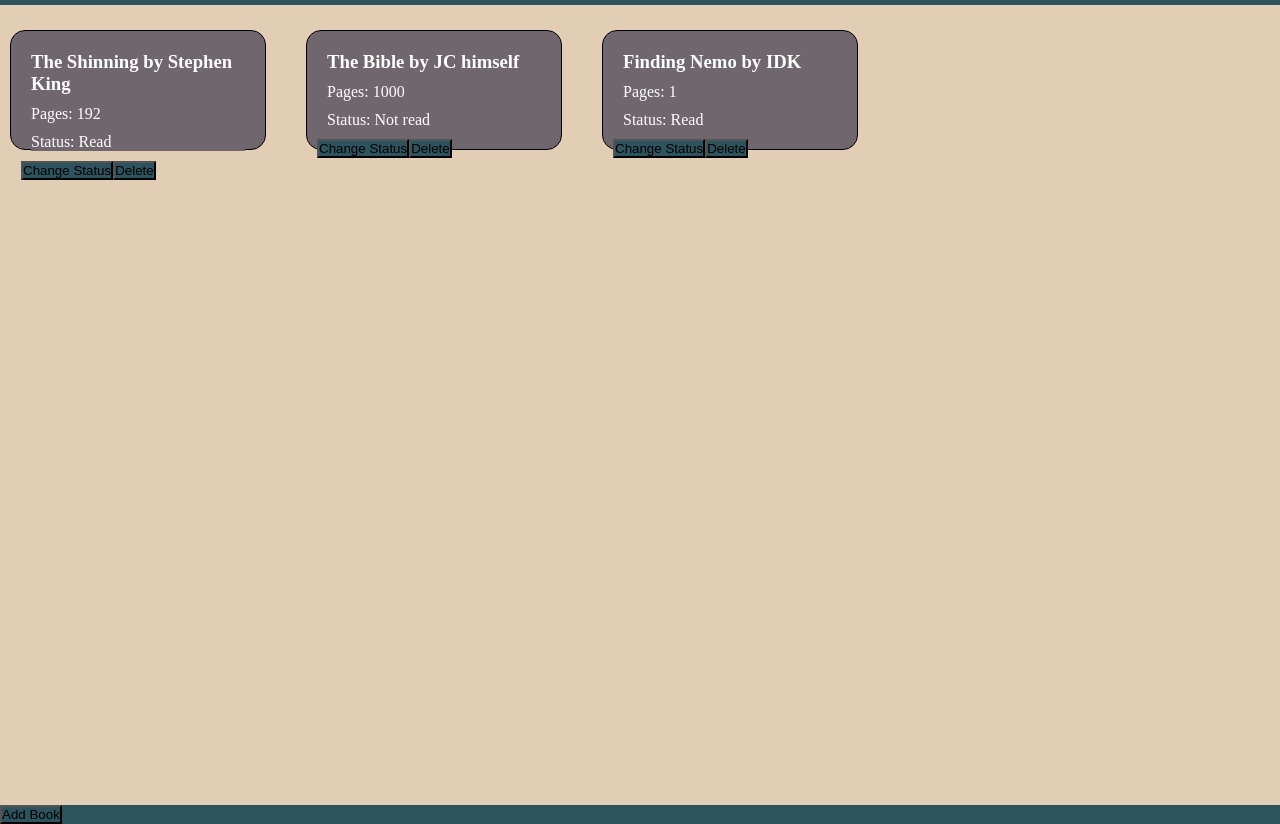
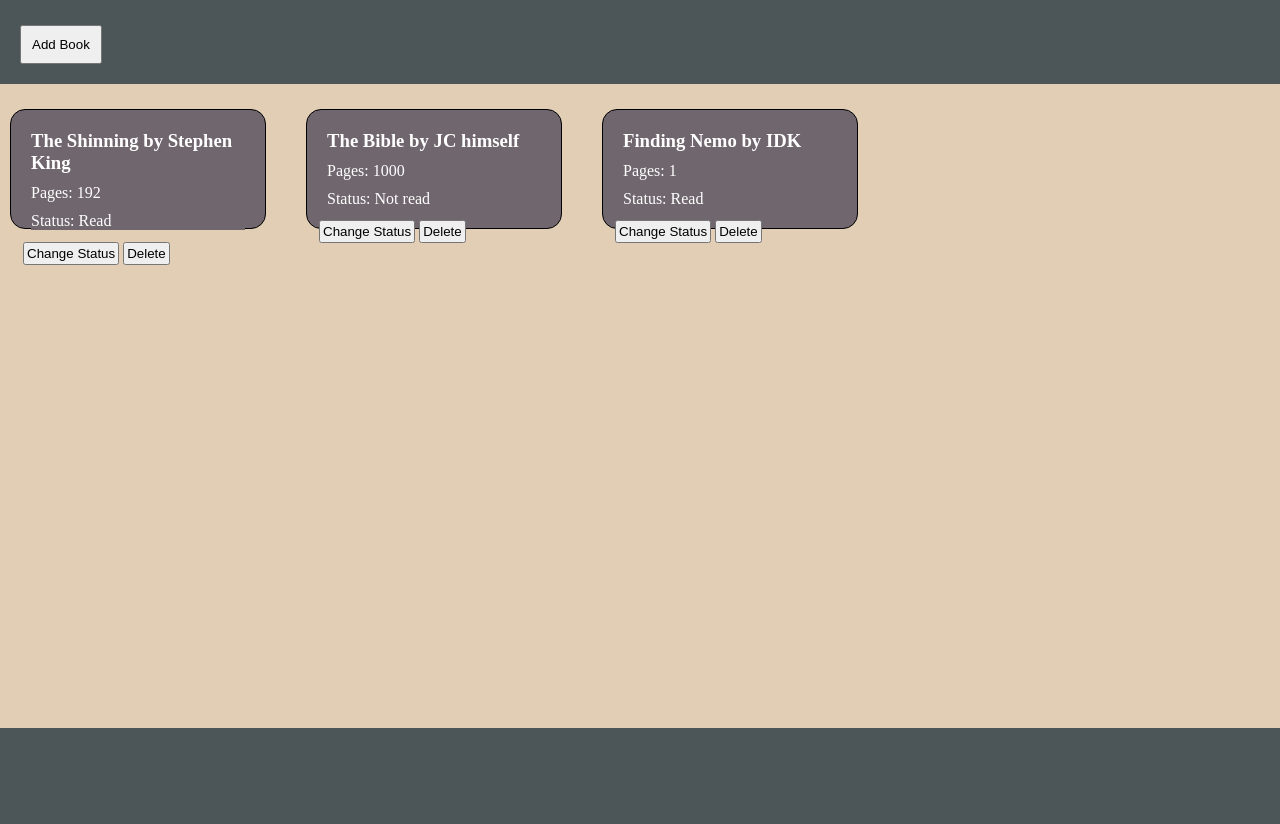
Before and after one commit to GMonteiro90/Library, a plain HTML site: page index.html in a window 1280 px wide. Shown: the part 72-896 px from the top of the page. After the commit the page ends 800 px from the top, so only its background shows below. Drawn offline with Linux system fonts and the light colour scheme.

Commit message:
updated index.html and style.css to final versions

```diff
--- a/index.html
+++ b/index.html
@@ -11,7 +11,7 @@
     <div class="title">
       <h1>My Library</h1>
     </div>
-    <div class="display"></div>
+    <div class="add">
       <button id="addBook">Add Book</button>
       <form id="addBookForm" style="display: none;">
         <label for="bookTitle">Title</label>
@@ -22,7 +22,9 @@
         <input type="number" id="bookPages" name="bookPages" min="0" required>
         <label for="bookRead">Read</label>
         <input type="checkbox" id="bookRead" name="bookRead"><br>
-        <button class="submit" type="submit">Submit</button>
+        <button id="submit" type="submit">Submit</button>
       </form>
+    </div>
+    <div class="display"></div>
   </body>
 </html>
--- a/style.css
+++ b/style.css
@@ -2,8 +2,13 @@
     margin: 0;
     padding: 0;
     box-sizing: border-box;
-    display: flexbox;
-    background-color: #2d545e;
+}
+
+body{
+  background-color: #4c5658;
+  min-height: 100vh;
+  display: flex;
+  flex-direction: column;
 }
 
 .title {
@@ -14,12 +19,26 @@
     color: white;
 }
 
+.add{
+  margin: 10px;
+}
+
+#addBook{
+  margin: 10px;
+  padding: 10px;
+}
+
+#bookTitle, #bookAuthor, #bookPages, #submit{
+  margin: 5px 10px;
+  padding: 5px;
+}
+
 .display {
   display: flex;
   flex-wrap: wrap;
   gap: 20px;
-  background-color:#e2cdb5;
-  height: 100vh;
+  background-color: #e2cdb5;
+  flex: 1;
 }
 
 .book {
@@ -28,7 +47,6 @@
   margin: 25px 10px;
   padding: 10px;
   flex: 0 0 20%;
-  min-width: 0;
   height: 15vh;
   background-color: #70666d;
 }
@@ -37,5 +55,9 @@ h3, p{
     background-color: #70666d;
     color: white;
     margin: 10px;
-    padding: auto;
 }
+
+.delButton, .rButton{
+  margin: 2px;
+  padding: 2px;
+}
```
